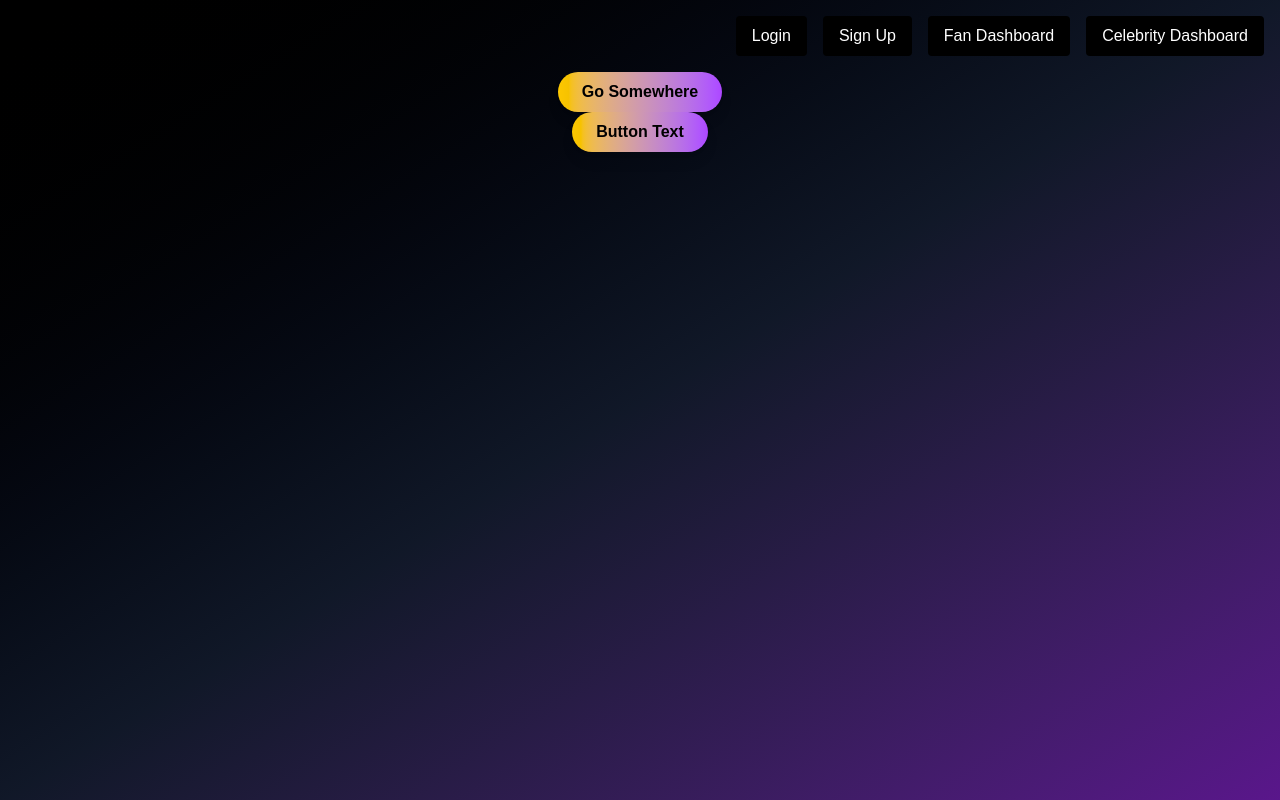
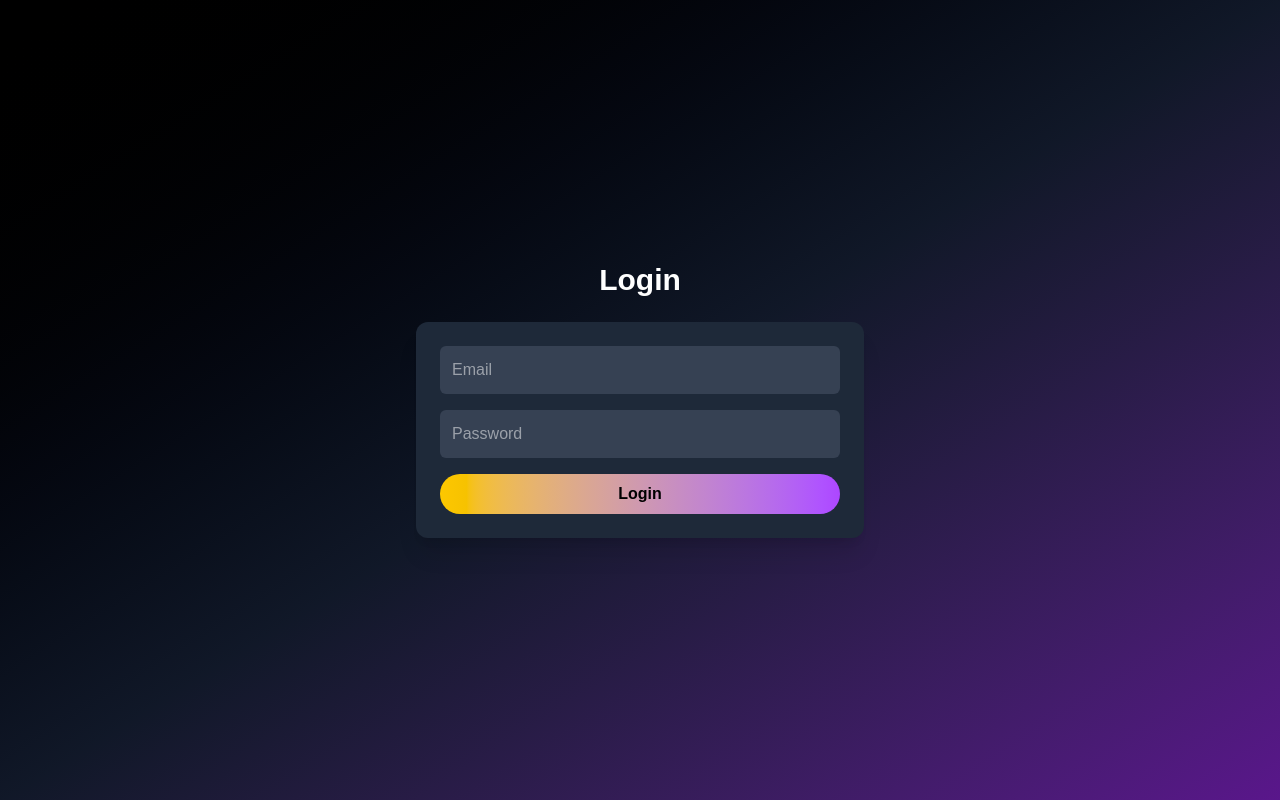
Before and after one commit to Harzh139/CELEBMETWORK, a Next.js app in the folder frontend/: page /auth/login in a window 1280 px wide. Built offline with nearby package versions, Linux system fonts and the light colour scheme.

Commit message:
updated login issue

```diff
--- a/frontend/src/app/auth/login/page.tsx
+++ b/frontend/src/app/auth/login/page.tsx
@@ -1,40 +1,68 @@
 'use client';
 
-import { useEffect, useState } from 'react';
-import Link from 'next/link';
+import { useState } from 'react';
+import { useRouter } from 'next/router';
 
-export default function Home() {
-  const [loggedIn, setLoggedIn] = useState(false);
+export default function LoginPage() {
+  const router = useRouter();
+  const [email, setEmail] = useState('');
+  const [password, setPassword] = useState('');
+  const [error, setError] = useState('');
 
-  useEffect(() => {
-    // Check for token in localStorage
-    setLoggedIn(!!localStorage.getItem('token'));
-  }, []);
+  const handleLogin = async (e: React.FormEvent) => {
+    e.preventDefault();
+
+    try {
+      const res = await fetch(`${process.env.NEXT_PUBLIC_API_BASE}/auth/login`, {
+        method: 'POST',
+        headers: { 'Content-Type': 'application/json' },
+        body: JSON.stringify({ email, password }),
+      });
+
+      const data = await res.json();
+
+      if (!res.ok) {
+        throw new Error(data.message || 'Login failed');
+      }
+
+      localStorage.setItem('token', data.access_token);
+      router.push('/fan-dashboard');
+    } catch (err: any) {
+      setError(err.message);
+    }
+  };
 
   return (
-    <main className="min-h-screen flex flex-col items-center bg-gradient-to-br from-black via-gray-900 to-purple-900 text-white px-4">
-      <nav className="w-full flex justify-end gap-4 py-4">
-        {!loggedIn && (
-          <>
-            <Link href="/auth/login" className="bg-black text-white rounded px-4 py-2 hover:bg-gray-800">Login</Link>
-            <Link href="/auth/signup" className="bg-black text-white rounded px-4 py-2 hover:bg-gray-800">Sign Up</Link>
-          </>
-        )}
-        <Link href="/fan-dashboard" className="bg-black text-white rounded px-4 py-2 hover:bg-gray-800">Fan Dashboard</Link>
-        <Link href="/celeb-dashboard" className="bg-black text-white rounded px-4 py-2 hover:bg-gray-800">Celebrity Dashboard</Link>
-      </nav>
-      <Link
-        href="/somewhere"
-        className="bg-gradient-to-r from-yellow-400 to-purple-500 text-black font-semibold px-6 py-2 rounded-full shadow-lg hover:scale-105 hover:from-yellow-300 hover:to-purple-400 transition-transform"
-      >
-        Go Somewhere
-      </Link>
-      <button
-        className="bg-gradient-to-r from-yellow-400 to-purple-500 text-black font-semibold px-6 py-2 rounded-full shadow-lg hover:scale-105 hover:from-yellow-300 hover:to-purple-400 transition-transform"
-      >
-        Button Text
-      </button>
-      {/* ...rest of your page... */}
+    <main className="min-h-screen flex flex-col items-center justify-center bg-gradient-to-br from-black via-gray-900 to-purple-900 text-white px-4">
+      <h1 className="text-3xl font-bold mb-6">Login</h1>
+      <form onSubmit={handleLogin} className="flex flex-col gap-4 w-full max-w-md bg-gray-800 p-6 rounded-xl shadow-xl">
+        {error && <p className="text-red-400 text-sm">{error}</p>}
+
+        <input
+          type="email"
+          placeholder="Email"
+          className="p-3 rounded-md bg-gray-700 text-white focus:outline-none"
+          value={email}
+          onChange={(e) => setEmail(e.target.value)}
+          required
+        />
+
+        <input
+          type="password"
+          placeholder="Password"
+          className="p-3 rounded-md bg-gray-700 text-white focus:outline-none"
+          value={password}
+          onChange={(e) => setPassword(e.target.value)}
+          required
+        />
+
+        <button
+          type="submit"
+          className="bg-gradient-to-r from-yellow-400 to-purple-500 text-black font-bold px-4 py-2 rounded-full hover:scale-105 transition-transform"
+        >
+          Login
+        </button>
+      </form>
     </main>
   );
 }
```
